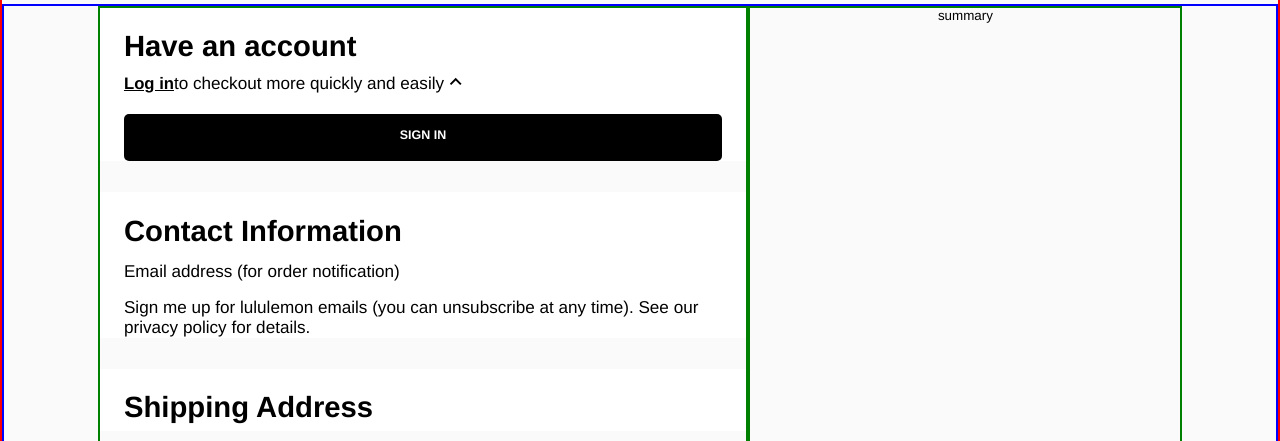
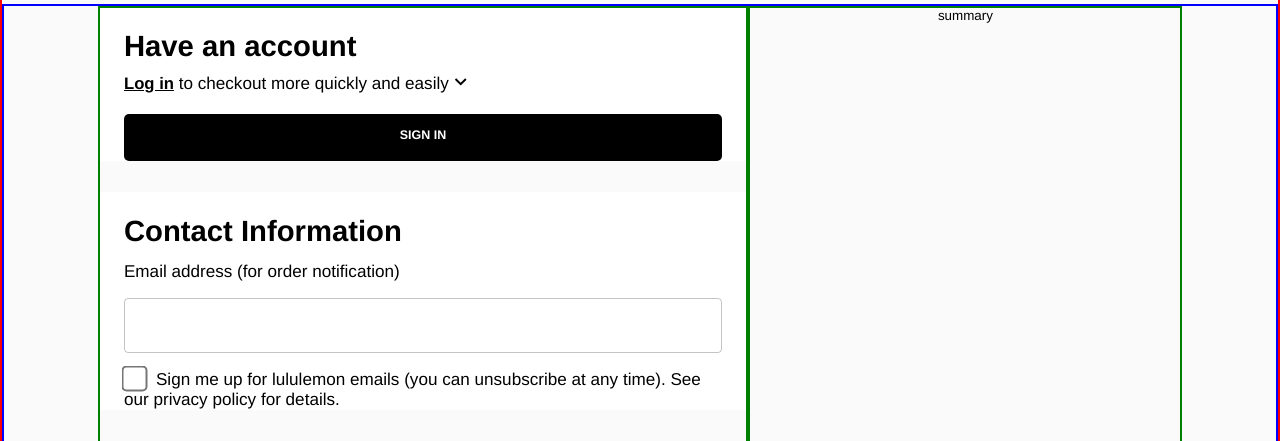
Before and after one commit to Linzili1235/E-commerce-web-front-end, a React (Create React App) app in the folder lululemon/: page /checkout in a window 1280 px wide. Shown: the part 432-873 px from the top of the page. Built offline with nearby package versions, Linux system fonts and the light colour scheme.

Commit message:
checkout component in progress...

```diff
--- a/lululemon/src/components/routerComponents/Checkout.js
+++ b/lululemon/src/components/routerComponents/Checkout.js
@@ -2,6 +2,7 @@ import React, { useState } from 'react';
 import './Checkout.scss';
 import { TextField } from "@mui/material";
 import KeyboardArrowUpIcon from '@mui/icons-material/KeyboardArrowUp';
+import KeyboardArrowDownIcon from '@mui/icons-material/KeyboardArrowDown';
 export const Checkout = () => {
     const [arrowClicked, setArrowClicked] = useState(false)
 
@@ -18,7 +19,11 @@ export const Checkout = () => {
                         <div className="info-box have-an-account">
                             <div className="title">Have an account</div>
                             <div className="content">
-                                <a href="">Log in</a> to checkout more quickly and easily <div className={arrowClicked ? 'arrow-clicked' : 'arrow'} onClick={handleArrowToggle}>{<KeyboardArrowUpIcon/>}</div></div>
+                                <a href="">Log in </a> &nbsp;to checkout more quickly and easily
+                                <div className={arrowClicked ? 'arrow-clicked' : 'arrow'} onClick={handleArrowToggle}>
+                                    {arrowClicked ? <KeyboardArrowUpIcon/> : <KeyboardArrowDownIcon/>}
+                                </div>
+                            </div>
                             <div className={arrowClicked ? 'email' : 'email-hide'}>
                                 <div>{<TextField id="outlined-basic" label="Email Address" variant="outlined" style={{ width: '120%' }}/>}</div>
                                 <div>{<TextField id="outlined-basic" label="Password" variant="outlined" style={{ width: '120%' }}/>}
@@ -32,9 +37,10 @@ export const Checkout = () => {
                         <div className="info-box contact-information">
                             <div className="title">Contact Information</div>
                             <div className="email">Email address (for order notification)</div>
-                            <div className="input-box"></div>
+                            <div className='input'>{<TextField id="outlined-basic" variant="outlined" style={{ width: '100%' }}/>}</div>
                             <div className="sign-up">
                                 <div className="checkbox"></div>
+                                <input type="checkbox" />
                                 Sign me up for lululemon emails (you can unsubscribe at any time). See our privacy policy for details.
                             </div>
 
--- a/lululemon/src/components/routerComponents/Checkout.scss
+++ b/lululemon/src/components/routerComponents/Checkout.scss
@@ -74,6 +74,16 @@
         .email-hide {
           display: none;
         }
+        .input {
+          margin: 1rem 0;
+        }
+        .sign-up {
+          input {
+            transform: scale(2);
+            margin-right: 15px;
+            background-color: black;
+          }
+        }
         .email {
           display: flex;
           flex-direction: row;
@@ -100,6 +110,7 @@
 
       }
       .contact-information {
+
       }
       .shipping-address {
 
```
